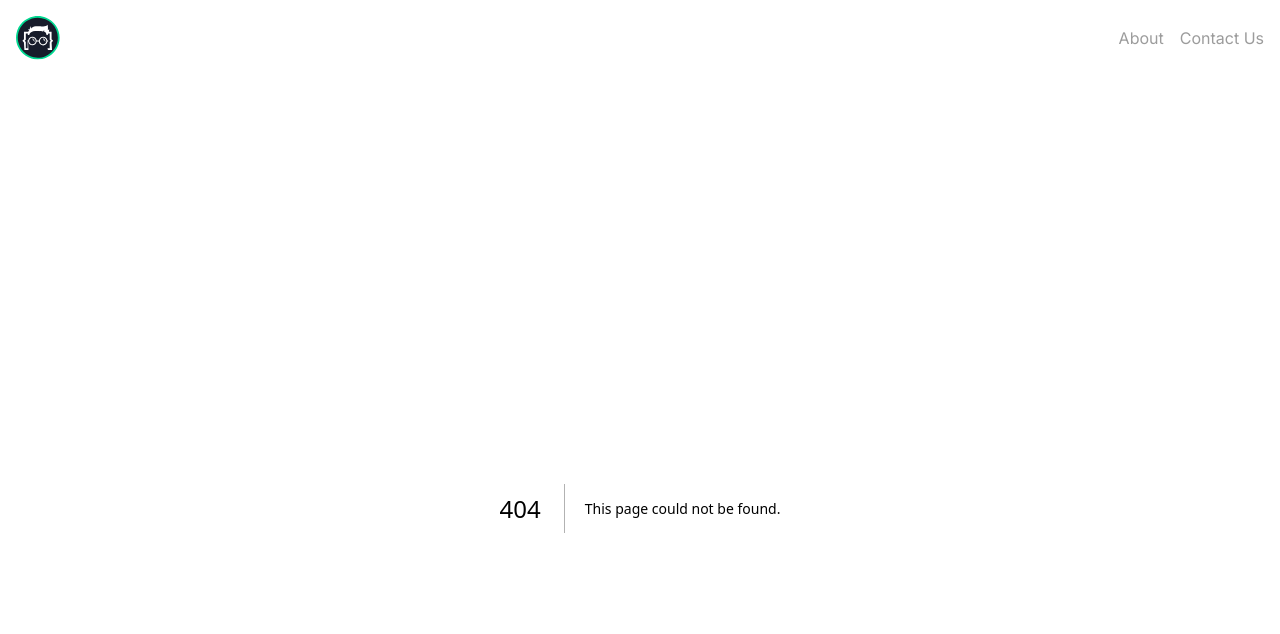
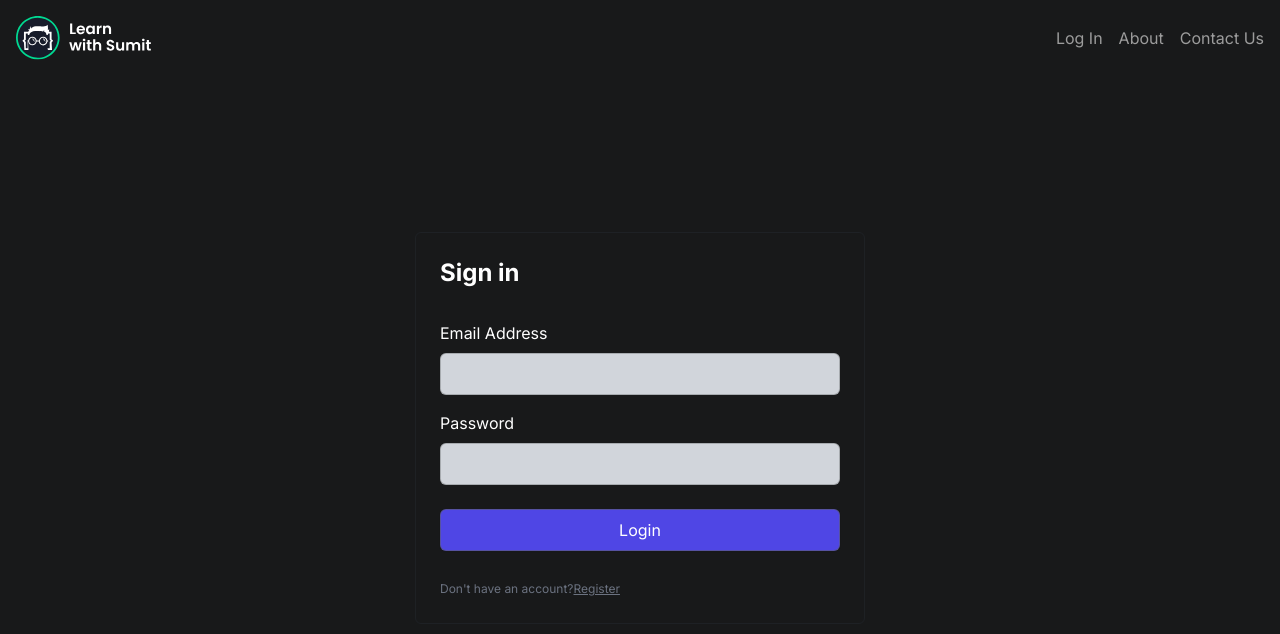
Before and after one commit to taseenjeem/evento, a Next.js app: page /login in a window 1280 px wide. Before the commit this address had no page. Shown: the top 634 px of the page. Built offline with nearby package versions, Linux system fonts and the light colour scheme.

Commit message:
Added login page

```diff
--- /dev/null
+++ b/app/login/page.js
@@ -0,0 +1,23 @@
+import LoginForm from "@/components/auth-pages/login-page/LoginForm";
+import Link from "next/link";
+
+const LoginPage = () => {
+  return (
+    <>
+      <section className="h-[80vh] grid place-items-center">
+        <div className="max-w-[450px] w-full mx-auto p-6 border border-gray-700/20 rounded-md">
+          <h4 className="font-bold text-2xl">Sign in</h4>
+          <LoginForm />
+          <span className="text-center text-xs text-gray-500">
+            Don&apos;t have an account?
+            <Link className="underline hover:text-indigo-600" href="/register">
+              Register
+            </Link>
+          </span>
+        </div>
+      </section>
+    </>
+  );
+};
+
+export default LoginPage;
--- a/components/Navbar.jsx
+++ b/components/Navbar.jsx
@@ -12,6 +12,9 @@ const Navbar = () => {
         </div>
 
         <ul className="flex gap-4 text-[#9C9C9C]">
+          <li>
+            <Link href={`/login`}>Log In</Link>
+          </li>
           <li>About</li>
           <li>Contact Us</li>
         </ul>
--- /dev/null
+++ b/components/auth-pages/login-page/LoginForm.jsx
@@ -0,0 +1,26 @@
+const LoginForm = () => {
+  return (
+    <>
+      <form className="login-form">
+        {/* email */}
+        <div>
+          <label htmlFor="email">Email Address</label>
+          <input type="email" name="email" id="email" />
+        </div>
+        {/* password */}
+        <div>
+          <label htmlFor="password">Password</label>
+          <input type="password" name="password" id="password" />
+        </div>
+        <button
+          type="submit"
+          className="btn-primary w-full mt-4 bg-indigo-600 hover:bg-indigo-800"
+        >
+          Login
+        </button>
+      </form>
+    </>
+  );
+};
+
+export default LoginForm;
```
